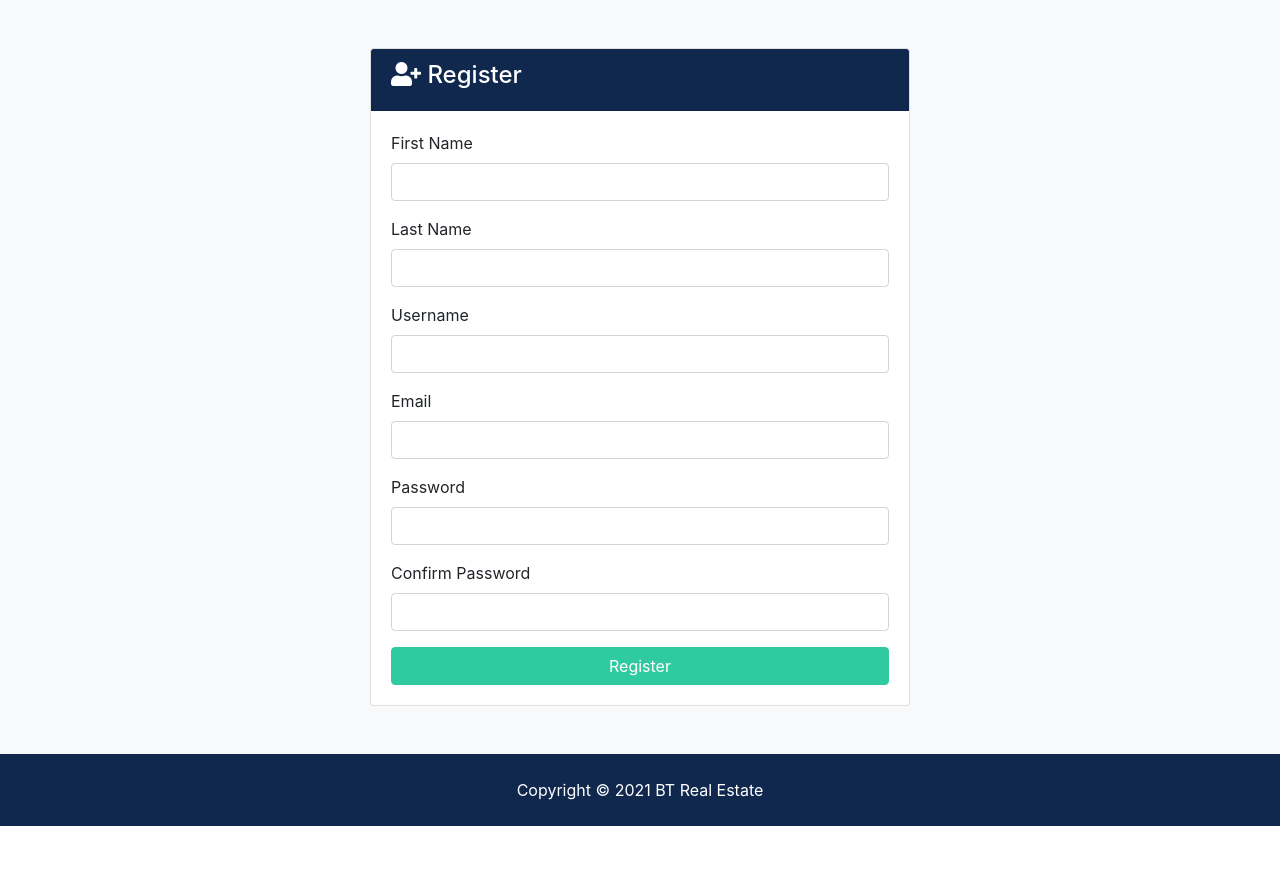
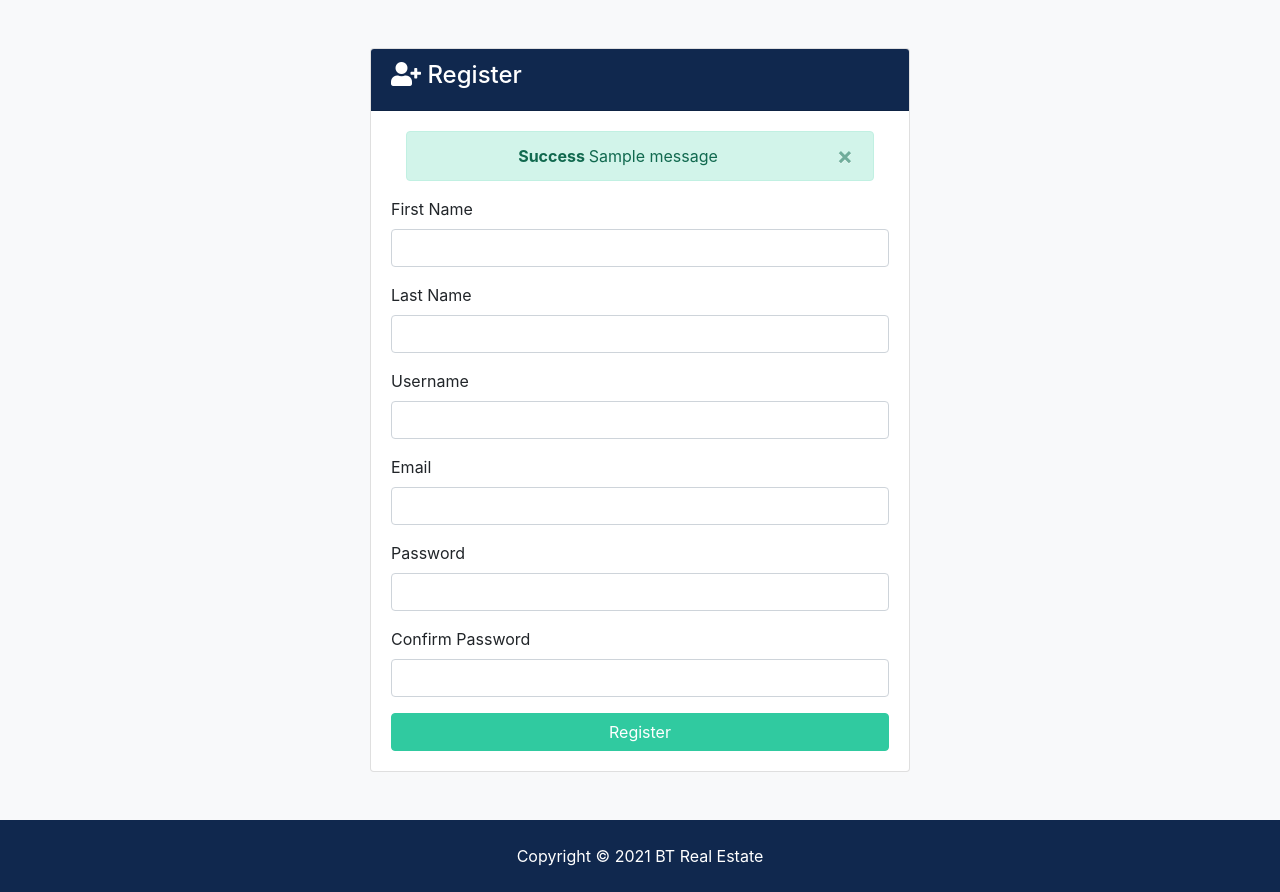
Before and after one commit to clowjs/btredjango, a Django app: page /accounts/register in a window 1280 px wide. Shown: the part 128-1020 px from the top of the page. Before the commit the page ends 954 px from the top, so only its background shows below. Run offline with Django 3.2, Linux system fonts and the light colour scheme; tables that the repository leaves empty hold one stand-in row (values such as "Sample post"); one stand-in notice (Sample message) is shown; some libraries are stand-ins or nearby versions.

Commit message:
Adding alerts

```diff
--- a/accounts/views.py
+++ b/accounts/views.py
@@ -1,4 +1,5 @@
 from django.shortcuts import render, redirect
+from django.contrib import messages
 
 def register(request):
     if request.method == 'POST':
@@ -11,7 +12,7 @@ def register(request):
 def login(request):
     if request.method == 'POST':
         #Login Logic
-        print('Login Logic')
+        messages.error(request, 'Login Logic')
         return redirect('login')
     else:
         return render(request, 'accounts/login.html')
--- a/templates/accounts/login.html
+++ b/templates/accounts/login.html
@@ -11,6 +11,8 @@
                 <i class="fas fa-sign-in-alt"></i> Login</h4>
             </div>
             <div class="card-body">
+                <!-- Alerts -->
+                {% include 'partials/_alerts.html' %}
                 <form action="{% url 'login' %}" method="POST">
                     {% csrf_token %}
                   <div class="form-group">
--- a/templates/accounts/register.html
+++ b/templates/accounts/register.html
@@ -11,6 +11,8 @@
                 <i class="fas fa-user-plus"></i> Register</h4>
             </div>
             <div class="card-body">
+                <!-- Alerts -->
+                {% include 'partials/_alerts.html' %}
                 <form action="{% url 'register' %}" method="POST">
                     {% csrf_token %}
                   <div class="form-group">
--- /dev/null
+++ b/templates/partials/_alerts.html
@@ -0,0 +1,19 @@
+{% if messages %}
+
+    {% for message in messages %}
+        <div id="message" class="container">
+            <div class="alert alert-{{ message.tags }} alert-dismissible text-center" role="alert">
+                <button type="button" class="close" data-dismiss="alert"><span aria-hidden="true">&times;</span></button>
+                <strong>
+                    {% if message.level == DEFAULT_MESSAGE_LEVELS.ERROR %}
+                        Error:
+                    {% else  %}
+                        {{ message.tags|title }}
+                    {% endif %}
+                </strong>
+                {{ message }}
+            </div>
+        </div>
+    {% endfor %}
+
+{% endif %}
```
Also changed, not shown: btre/settings.py (+8 -0 lines).
